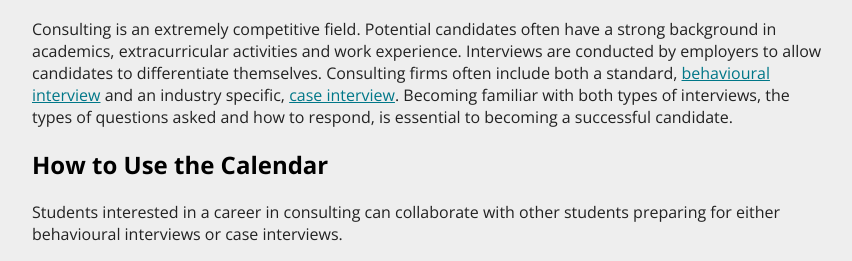
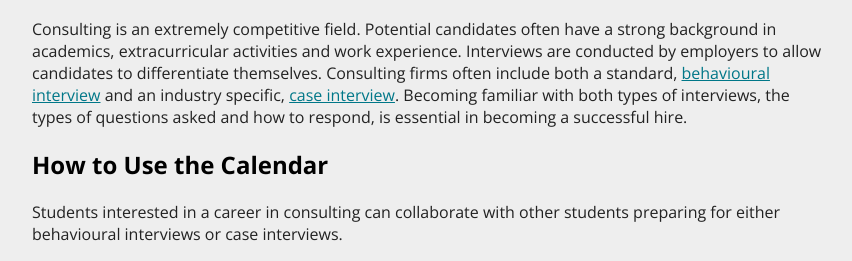
Before and after one commit to UAlbertaConsulting/ica.ualberta.ca, a Jekyll site: the page built from pages/calendar.md, in a window 1280 px wide, cut to the strip 383-644 px from the top of the page. Shown: the whole strip, without its empty margins (208-1060 px from the left). Built offline with Jekyll 4.4.1, drawn with Linux system fonts in a browser that asks for light colours; comment, search, counter and statistics services are not loaded.

Commit message:
Update calendar.md

```diff
--- a/pages/calendar.md
+++ b/pages/calendar.md
@@ -9,7 +9,7 @@ tagline_color: "#F90"
 
 ## Coordinate Practice Interview Sessions
 
-Consulting is an extremely competitive field. Potential candidates often have a strong background in academics, extracurricular activities and work experience. Interviews are conducted by employers to allow candidates to differentiate themselves. Consulting firms often include both a standard, <a href="https://alis.alberta.ca/ep/eps/tips/tips.html?EK=161" target="_blank">behavioural interview</a> and an industry specific, <a href="http://www.insideconsulting.com/Case%20Interviews.htm" target="_blank">case interview</a>. Becoming familiar with both types of interviews, the types of questions asked and how to respond, is essential to becoming a successful candidate.
+Consulting is an extremely competitive field. Potential candidates often have a strong background in academics, extracurricular activities and work experience. Interviews are conducted by employers to allow candidates to differentiate themselves. Consulting firms often include both a standard, <a href="https://alis.alberta.ca/ep/eps/tips/tips.html?EK=161" target="_blank">behavioural interview</a> and an industry specific, <a href="http://www.insideconsulting.com/Case%20Interviews.htm" target="_blank">case interview</a>. Becoming familiar with both types of interviews, the types of questions asked and how to respond, is essential in becoming a successful hire.
 
 ## How to Use the Calendar
 
```
